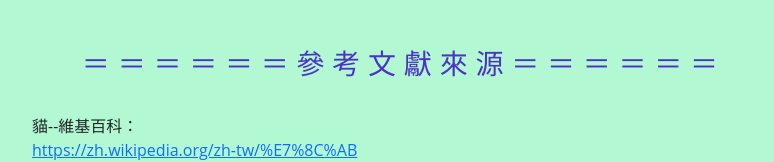
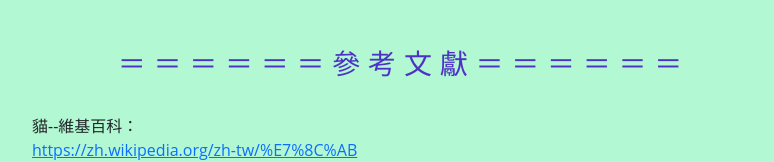
Before and after one commit to head123123/head123123.github.io, a plain HTML site: page index2.html in a window 1280 px wide. Shown: the top 162 px of the page, without its empty margins (240-1014 px from the left). Drawn offline with nearby package versions, Linux system fonts and the light colour scheme.

Commit message:
Add files via upload
Signed-off-by: head123123 <130895312+head123123@users.noreply.github.com>

```diff
--- a/index2.html
+++ b/index2.html
@@ -28,7 +28,7 @@
           <div class="row">
             <div class="col-md-12 text-center">
             <br><br>
-            <h3>＝ ＝ ＝ ＝ ＝ ＝ 參  考  文  獻  來  源 ＝ ＝ ＝ ＝ ＝ ＝</h3>
+            <h3>＝ ＝ ＝ ＝ ＝ ＝ 參  考  文  獻 ＝ ＝ ＝ ＝ ＝ ＝</h3>
             </div>
               <div class="col-md-12 offset-md-2 text-left">
                   <br>
```
